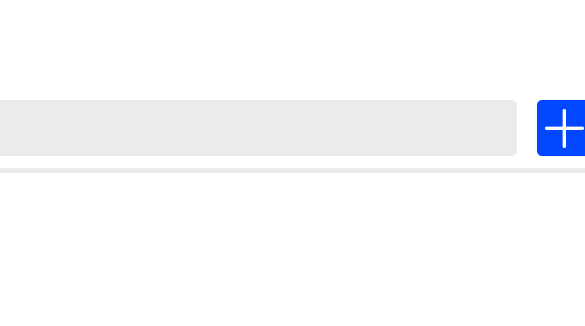
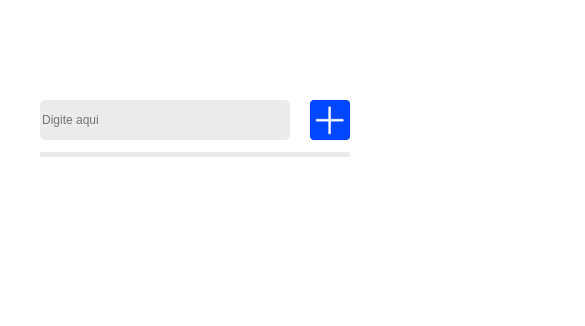
Before and after one commit to JoaoNetB/Lista-de-tarefas, a plain HTML site: page index.html in a window 390 px wide. Shown: the whole page, 585 px wide, since content can reach past the window. Drawn offline with Linux system fonts and the light colour scheme.

Commit message:
Responsividade do site
Esse commit adiciona responsividade no site

```diff
--- a/styles/style.css
+++ b/styles/style.css
@@ -91,3 +91,108 @@ img:hover {
     margin-left: 20px;
     font-size: 20px;
 }
+
+@media screen and (max-width: 990px) {
+
+    .newItem {
+
+        display: flex;
+        flex-direction: column;
+        align-items: center;
+        width: auto;
+    }
+
+    #contentItem {
+
+        width: 500px;
+    }
+
+    .desItem {
+
+        width: 500px;
+    }
+
+    .line {
+
+        width: 100%;
+        height: 5px;
+        margin-top: 12px;
+        background-color: #EBEBEB;
+    }
+
+}
+
+@media screen and (max-width: 730px) {
+
+    #contentItem {
+
+        width: 250px;
+        height: 40px;
+        font-size: 12px;
+        padding-left: 2px;
+    }
+
+    .desItem {
+
+        width: 250px;
+        height: 40px;
+    }
+
+    .desItem p {
+
+        font-size: 12px;
+        margin-left: 4px;
+        padding-right: 10px;
+        word-wrap: break-word;
+        width: 250px;
+    }
+
+    .line {
+
+        width: 100%;
+        height: 5px;
+        margin-top: 12px;
+        background-color: #EBEBEB;
+    }
+
+    .newItem {
+
+        justify-content: center;
+
+    }
+
+    button {
+        width: 40px;
+        height: 40px;
+    }
+
+    img {
+
+        width: 40px;
+        height: 40px;
+    }
+
+}
+
+@media screen and (max-width:320px) {
+
+    #contentItem {
+
+        width: 200px;
+    }
+
+    .desItem {
+
+        width: 200px;
+
+
+    }
+
+    .desItem p {
+
+
+        padding-right: 60px;
+        word-wrap: break-word;
+        width: 250px;
+    }
+}
```
